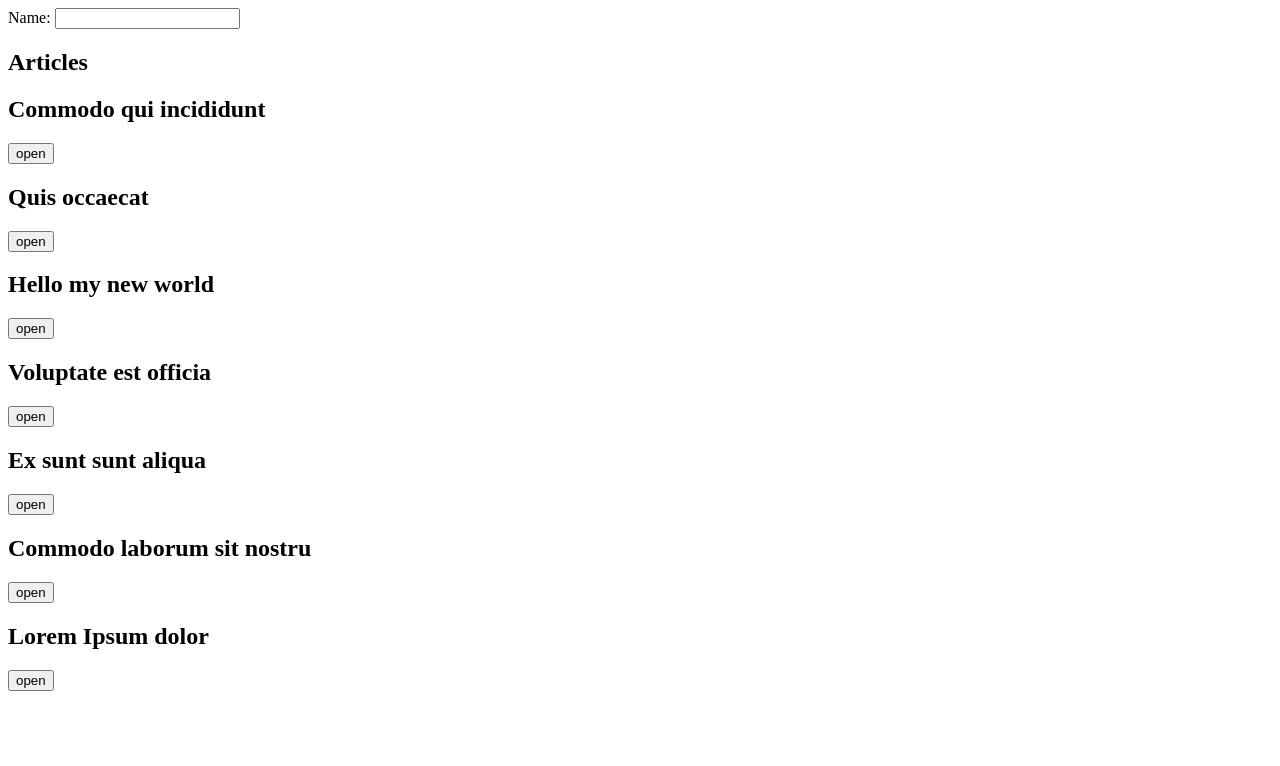
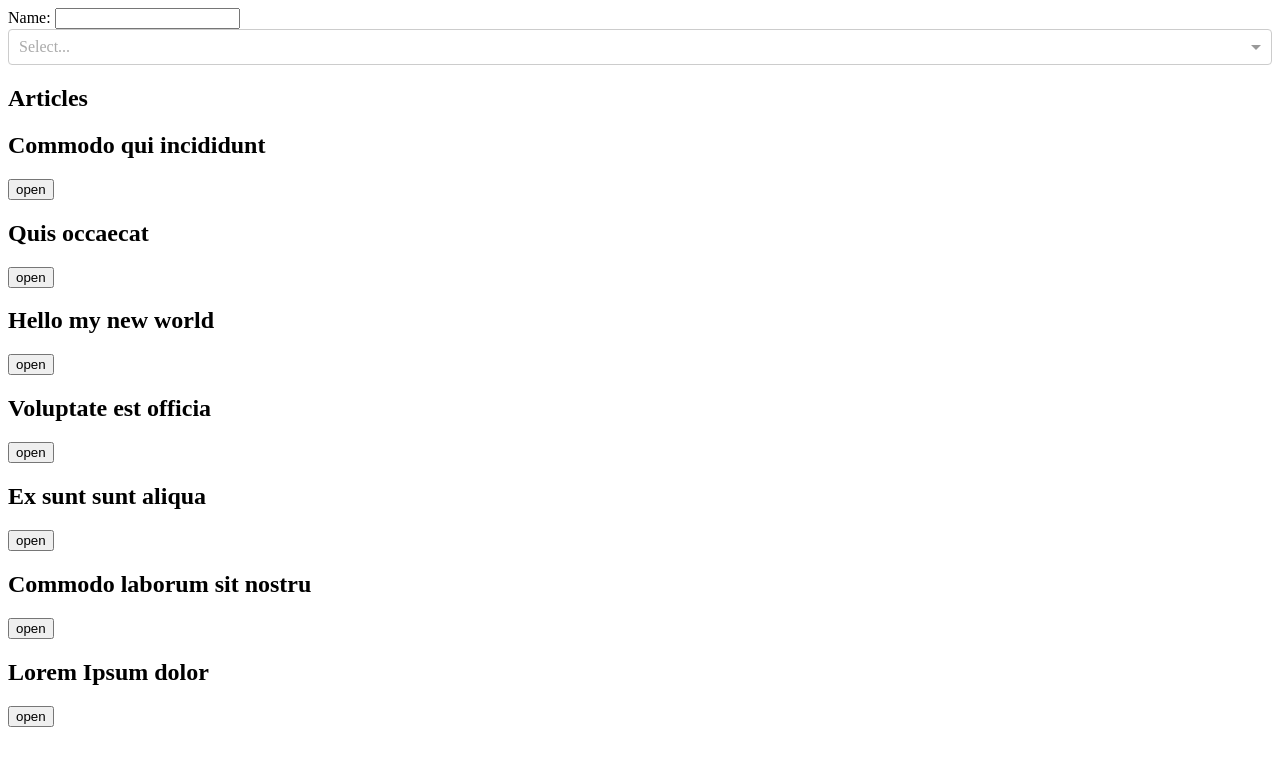
Before and after one commit to smartkot/my-react, a React (Create React App) app: page / in a window 1280 px wide. Shown: the top 766 px of the page. Built offline with nearby package versions, Linux system fonts and the light colour scheme.

Commit message:
Add react-select

```diff
--- a/src/components/ArticleList.js
+++ b/src/components/ArticleList.js
@@ -3,6 +3,8 @@ import PropTypes from 'prop-types';
 import Article from './Article';
 import Accordion from '../decorators/Accordion';
 import Userform from './Userform';
+import Select from 'react-select';
+import 'react-select/dist/react-select.css';
 
 class ArticleList extends Component {
 
@@ -11,11 +13,19 @@ class ArticleList extends Component {
         // from Accordion
         openItemId: PropTypes.string,
         toggleOpenItem: PropTypes.func
+    };
 
+    state = {
+        selection: null
     };
 
     render() {
         const {articles, openItemId, toggleOpenItem} = this.props;
+        const options = articles.map(article => ({
+            label: article.title,
+            value: article.id
+        }));
+
         const articleElements = articles.map(article => {
             return <Article
                 key = {article.id}
@@ -28,12 +38,19 @@ class ArticleList extends Component {
         return (
             <section>
                 <Userform />
+                <Select options = {options}
+                        value = {this.state.selection}
+                        onChange = {this.changeSelection}
+                        multi = {true} />
                 <h1>Articles</h1>
                 {articleElements}
             </section>
         )
     }
 
+    changeSelection = (selection) => this.setState({selection})
 }
 
+
+
 export default Accordion(ArticleList);
```
